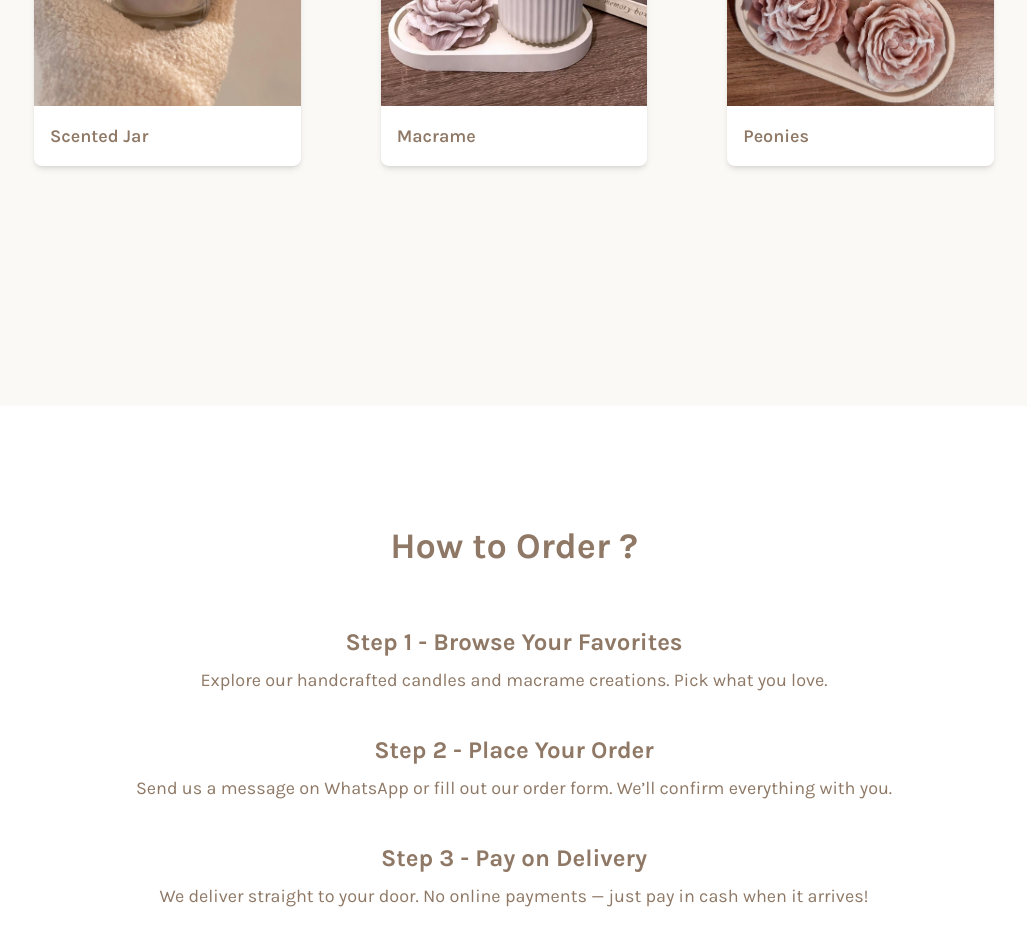
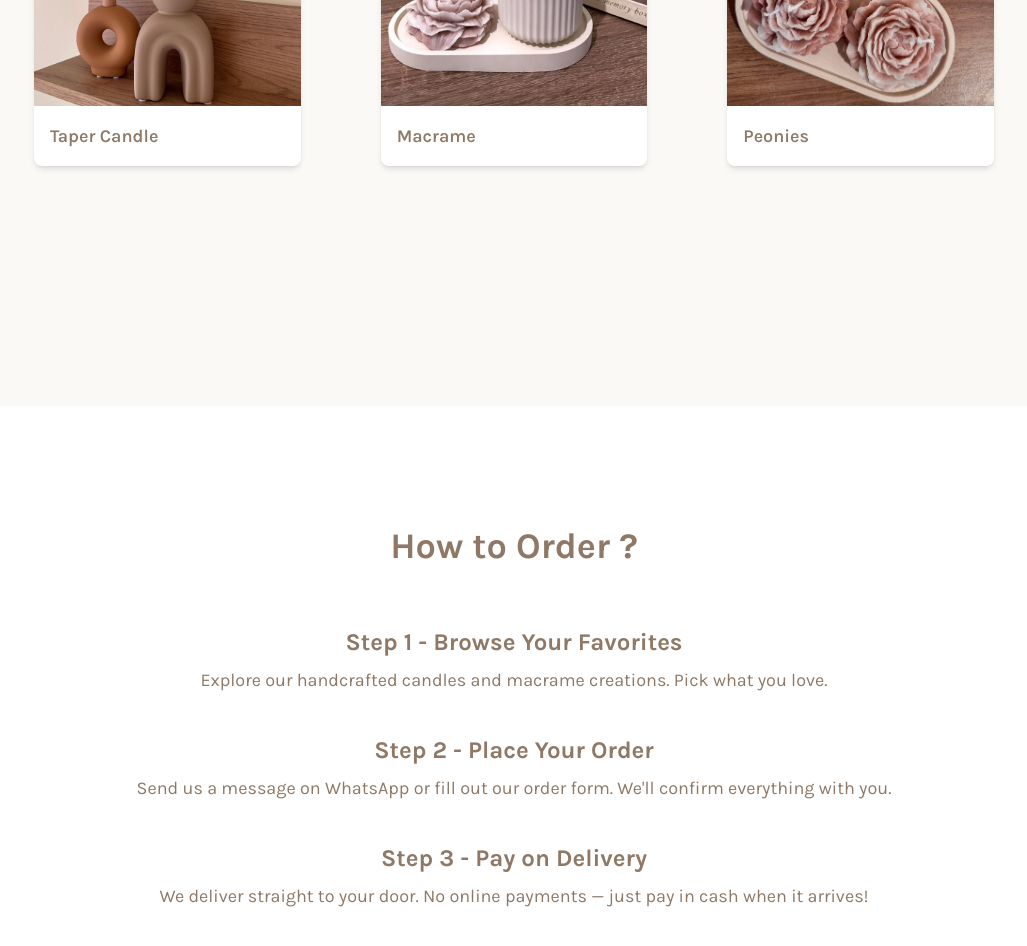
Before and after one commit to Mohamadghoche2004/Gleam, a Next.js app: page / in a window 1280 px wide. Shown: the part 1840-2786 px from the top of the page, without its empty margins (126-1153 px from the left). Built offline with nearby package versions, Linux system fonts and the light colour scheme.

Commit message:
images replace

```diff
--- a/src/components/Sections/HowToOrderSection/HowToOrderSection.tsx
+++ b/src/components/Sections/HowToOrderSection/HowToOrderSection.tsx
@@ -18,7 +18,7 @@ export default function HowToOrderSection() {
           Step 2 - Place Your Order{" "}
         </span>
         <p className="text-lg text-center color-primary">
-          Send us a message on WhatsApp or fill out our order form. We’ll
+          Send us a message on WhatsApp or fill out our order form. We&apos;ll
           confirm everything with you.
         </p>
       </div>
--- a/src/components/Sections/ShopSection/ShopSection.tsx
+++ b/src/components/Sections/ShopSection/ShopSection.tsx
@@ -123,7 +123,7 @@ export default function ShopSection() {
                 className="w-full h-full object-cover"
               />
               <div className="p-4">
-                <h1 className="text-lg font-semibold color-primary">Scented Jar</h1>
+                <h1 className="text-lg font-semibold color-primary">Taper Candle</h1>
               </div>
             </div>
           </div>
```
Also changed, not shown: public/candles/candle4.jpeg.
